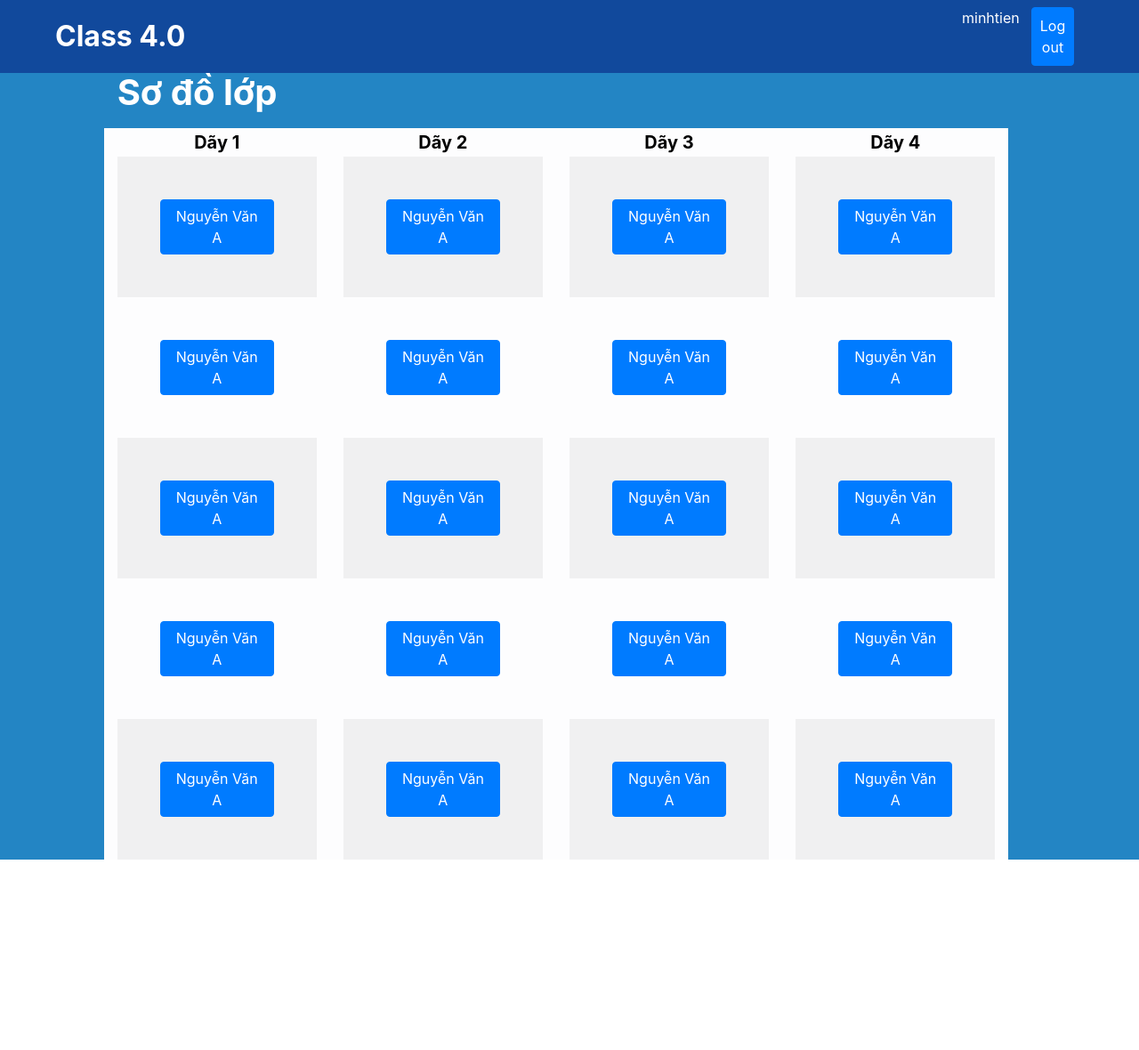
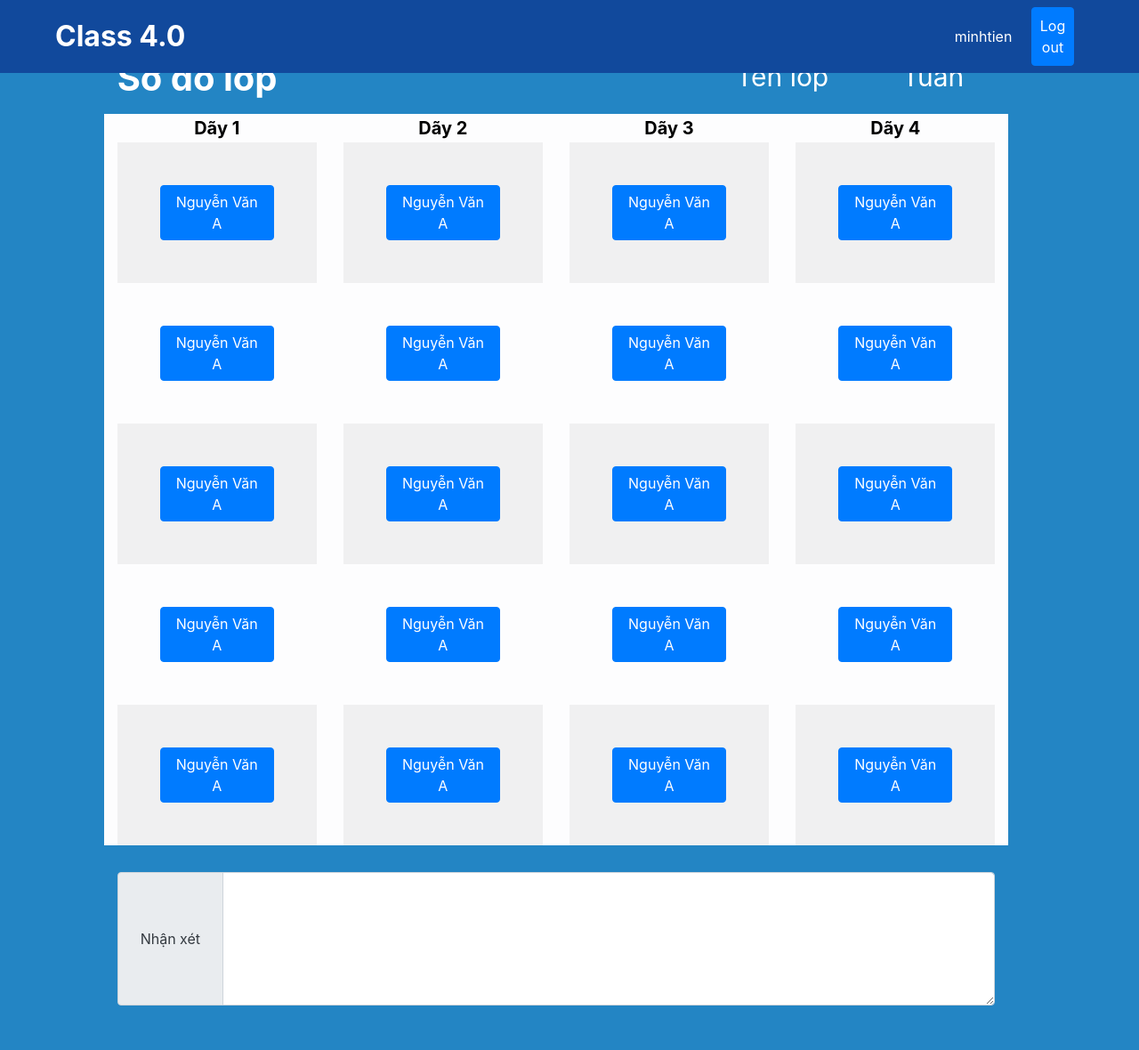
Before and after one commit to CodeBotX/Classroom_Management, a Django app: page /classroom/ in a window 1280 px wide. Shown: the whole page at 89% size. Before the commit the page ends 966 px from the top, so only its background shows below. Run offline with Django 4.2, Linux system fonts and the light colour scheme; a user stored in the database is signed in; some libraries are stand-ins or nearby versions.

Commit message:
tuananh update

```diff
--- a/Classroom/templates/base.html
+++ b/Classroom/templates/base.html
@@ -39,7 +39,11 @@
 
                     <ul class="navbar-nav me-auto mb-2 mb-lg-0">
                       <div class="col-sm-6">
-                          <p class="text-white text-center">{{user.username}}</p>
+                          <p class="text-white text-center" style="height: 100%;
+                          line-height: 100%;
+                          display: flex;
+                          align-items: center;
+                          justify-content: center;">{{user.username}}</p>
                       </div>
                       <div class="col-sm-6">
                           <li class="nav-item">
--- a/Classroom/templates/classroom.html
+++ b/Classroom/templates/classroom.html
@@ -16,12 +16,18 @@
         </ul>
       </li> {% endcomment %}
 <body style="background-color: #2385C4;">
+  <div>
     <div class="container-fluid" style="margin-top: 5% ">
       <div class="container-fluid row">
         <div class="col-sm-1"></div>
         <div class="col-sm-10">
-        <p class="mt-3 display-6 font-weight-bold text-white">Sơ đồ lớp</p>
-        <div class="row">
+          <div style="" class="row">
+            <p class="col-3  display-6 font-weight-bold text-white">Sơ đồ lớp</p>
+            <p class="col-5"></p>
+            <p class="col-2 display-7  text-white text-center" style="font-size: 30px">Tên lớp </p>
+            <p class="col-2 display-7  text-white text-center" style="font-size: 30px">Tuần </p>
+          </div>
+          <div class="row" style="margin-top: 20px margin-bottom: 20px">
                   <table class="col-sm-3 table-striped table-bodered table-hover table-light table-responsive-sm" style="border-collapse: separate; border-spacing: 0">
                     <thead>
                       <th class="text-center lead font-weight-bold">Dãy 1</th>
@@ -120,8 +126,14 @@
 
 
           </div>
+          <div class="input-group" style="margin-top: 30px ; margin-bottom: 50px">
+            <span class="input-group-text"><button href = "" class="text-dark btn">Nhận xét</button></span>
+            <textarea class="form-control" aria-label="Nhận xét" style="width:80%; height: 150px"></textarea>
+          </div>
         </div>
         <div class="col-sm-1"></div>
+
+      </div>
 
     </div>
 
```
Also changed, not shown: db.sqlite3. Lines whose indentation alone changed are shown as unchanged.
